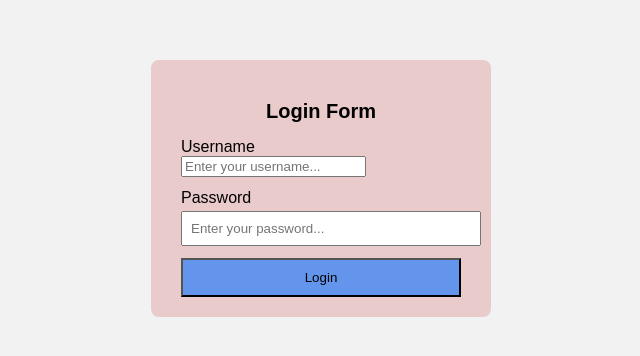
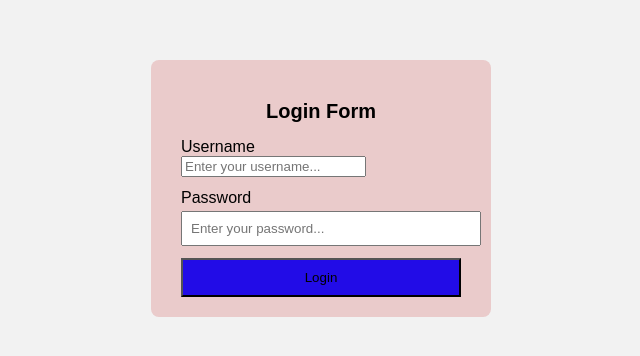
Before and after one commit to SanapathiNarendra/User-Login, a plain HTML site: page index.html in a window 1280 px wide. Shown: the part 220-576 px from the top of the page, without its empty margins (319-959 px from the left). Drawn offline with Linux system fonts and the light colour scheme.

Commit message:
Change the background color to Login button

```diff
--- a/style.css
+++ b/style.css
@@ -33,5 +33,5 @@ body {
   width: 100%;
   padding: 10px;
   cursor: pointer;
-  background-color: cornflowerblue;
+  background-color: rgb(34, 12, 231);
 }
```
